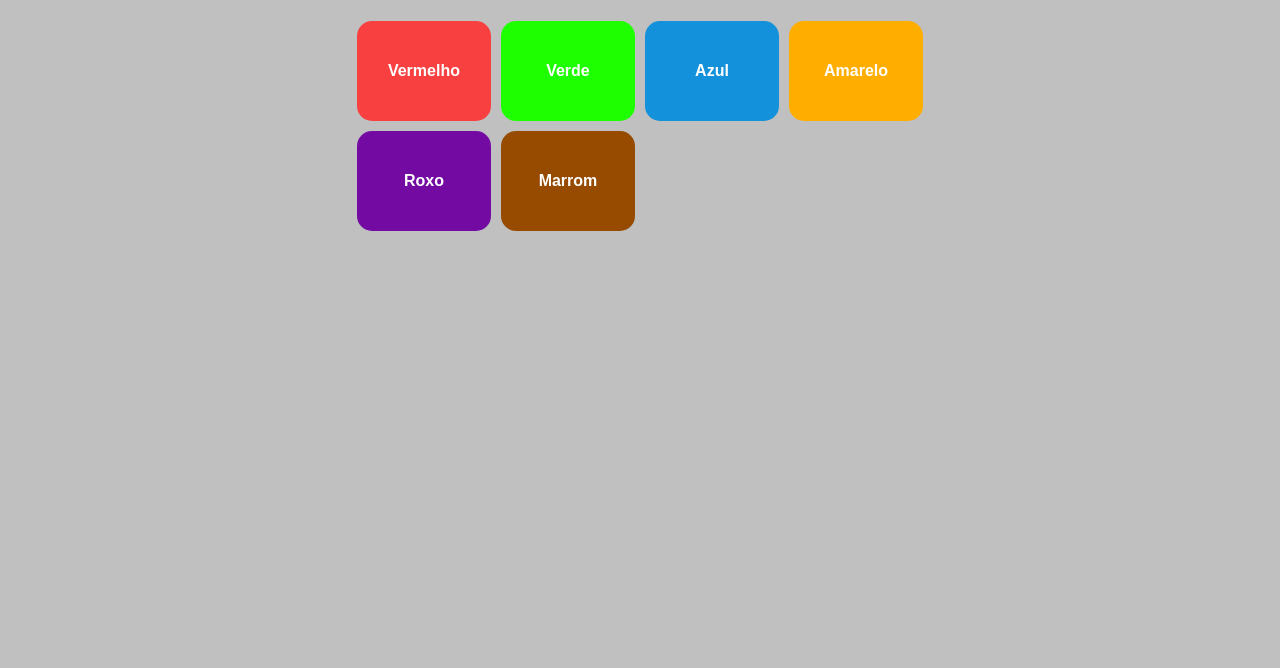
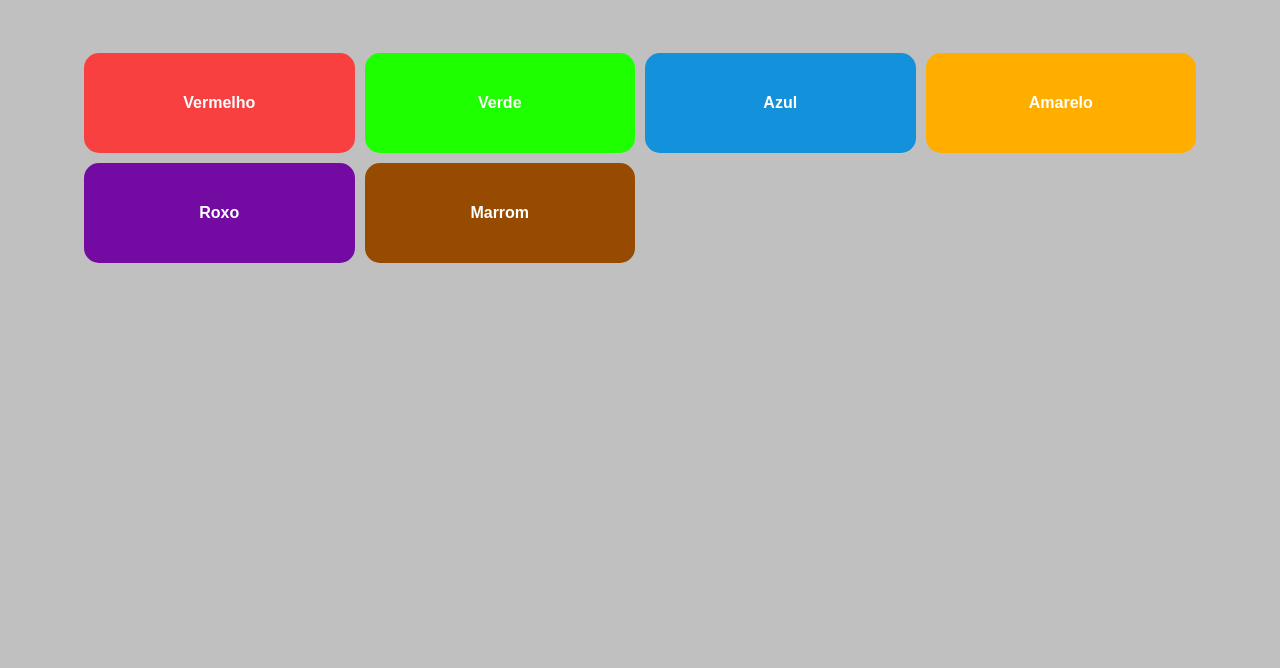
Before and after one commit to VWAelectric/medias-queries, a plain HTML site: page index.html in a window 1280 px wide. Shown: the part 132-800 px from the top of the page. Drawn offline with Linux system fonts and the light colour scheme.

Commit message:
Ajuste do css

```diff
--- a/css/styles.css
+++ b/css/styles.css
@@ -1,4 +1,4 @@
-.conteudo {
+.container{
     text-align: center;
     width: 90%;
     display: flex;
```
